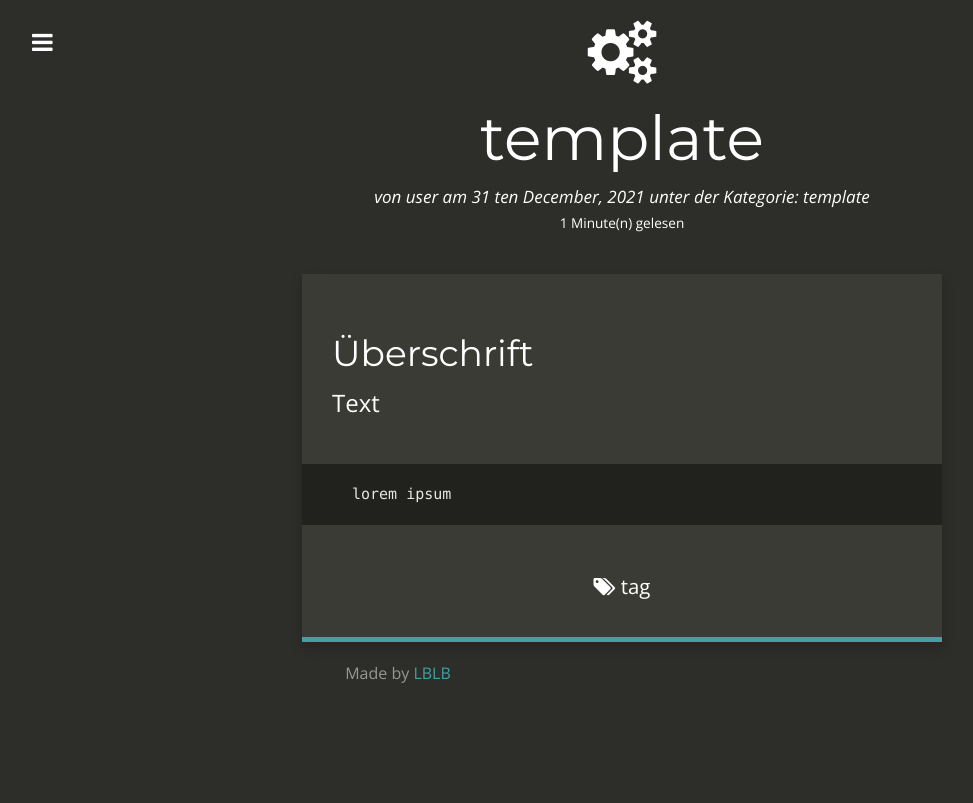
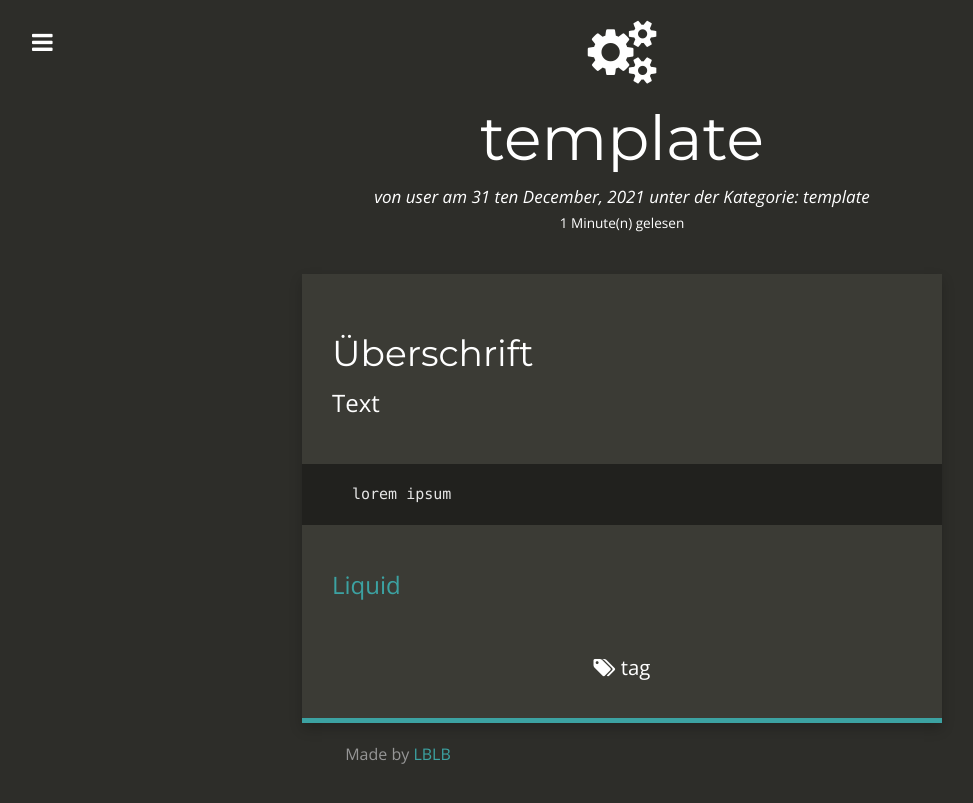
Before and after one commit to eski1337/lblb-it-ffd00, a Jekyll site: the page built from _posts/1999-01-01-template.md, in a window 1280 px wide. Shown: the top 803 px of the page, without its empty margins (18-991 px from the left). Built offline with Jekyll 4.4.1, drawn with Linux system fonts in a browser that asks for light colours; nearby versions of some CDN libraries; comment, search, counter and statistics services are not loaded.

Commit message:
1999-01-01-template.md: changed

````diff
--- a/_posts/1999-01-01-template.md
+++ b/_posts/1999-01-01-template.md
@@ -19,3 +19,5 @@ Text
 ```
 lorem ipsum
 ```
+
+[Liquid](http://docs.shopify.com/themes/liquid-basics)
````
